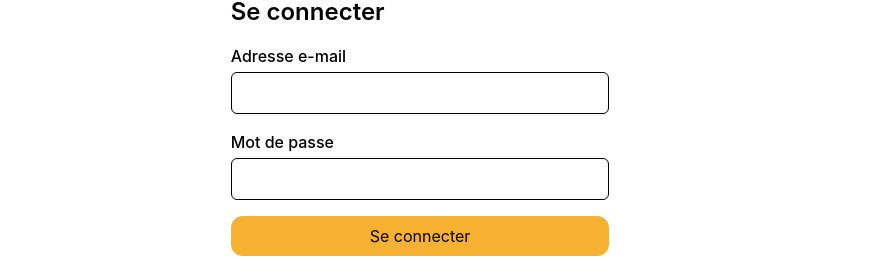
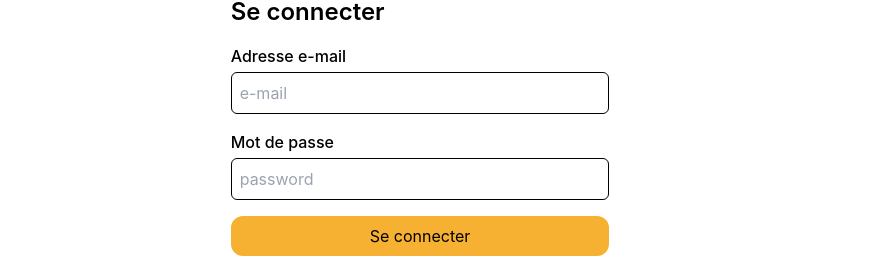
Before and after one commit to spyki78/garage, a Next.js app: page /dashboard in a window 1280 px wide. Shown: the part 594-852 px from the top of the page, without its empty margins (220-1099 px from the left). Built offline with nearby package versions, Linux system fonts and the light colour scheme.

Commit message:
push dashboard placeholder

```diff
--- a/src/app/(admin)/dashboard/page.tsx
+++ b/src/app/(admin)/dashboard/page.tsx
@@ -31,6 +31,7 @@ const LoginPage = () => {
             type="email"
             id="email"
             className="w-full p-2 border rounded-md"
+            placeholder='e-mail'
             value={email}
             onChange={(e) => setEmail(e.target.value)}
             required
@@ -42,6 +43,7 @@ const LoginPage = () => {
             type="password"
             id="password"
             className="w-full p-2 border rounded-md"
+            placeholder='password'
             value={password}
             onChange={(e) => setPassword(e.target.value)}
             required
```
